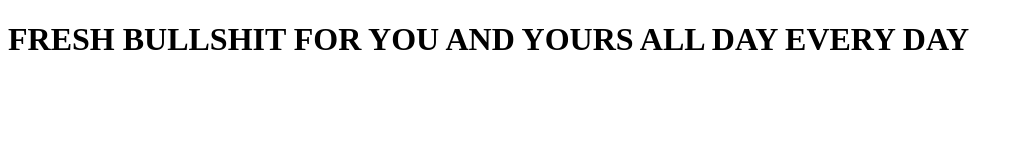
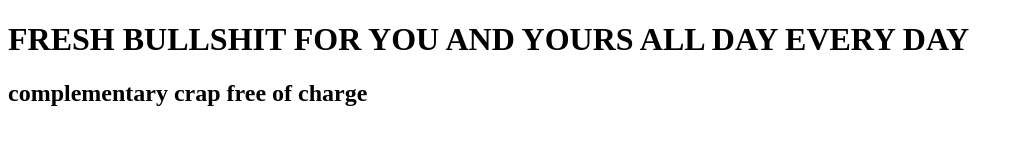
Before and after one commit to marty-projects/innit, a plain HTML site: page index.html in a window 1280 px wide. Shown: the whole page, without its empty margins (0-1024 px from the left). Drawn offline with Linux system fonts and the light colour scheme.

Commit message:
added h2

```diff
--- a/index.html
+++ b/index.html
@@ -8,5 +8,6 @@
 </head>
 <body>
     <h1>FRESH BULLSHIT FOR YOU AND YOURS ALL DAY EVERY DAY</h1>
+    <h2>complementary crap free of charge</h2>
 </body>
 </html>
```
